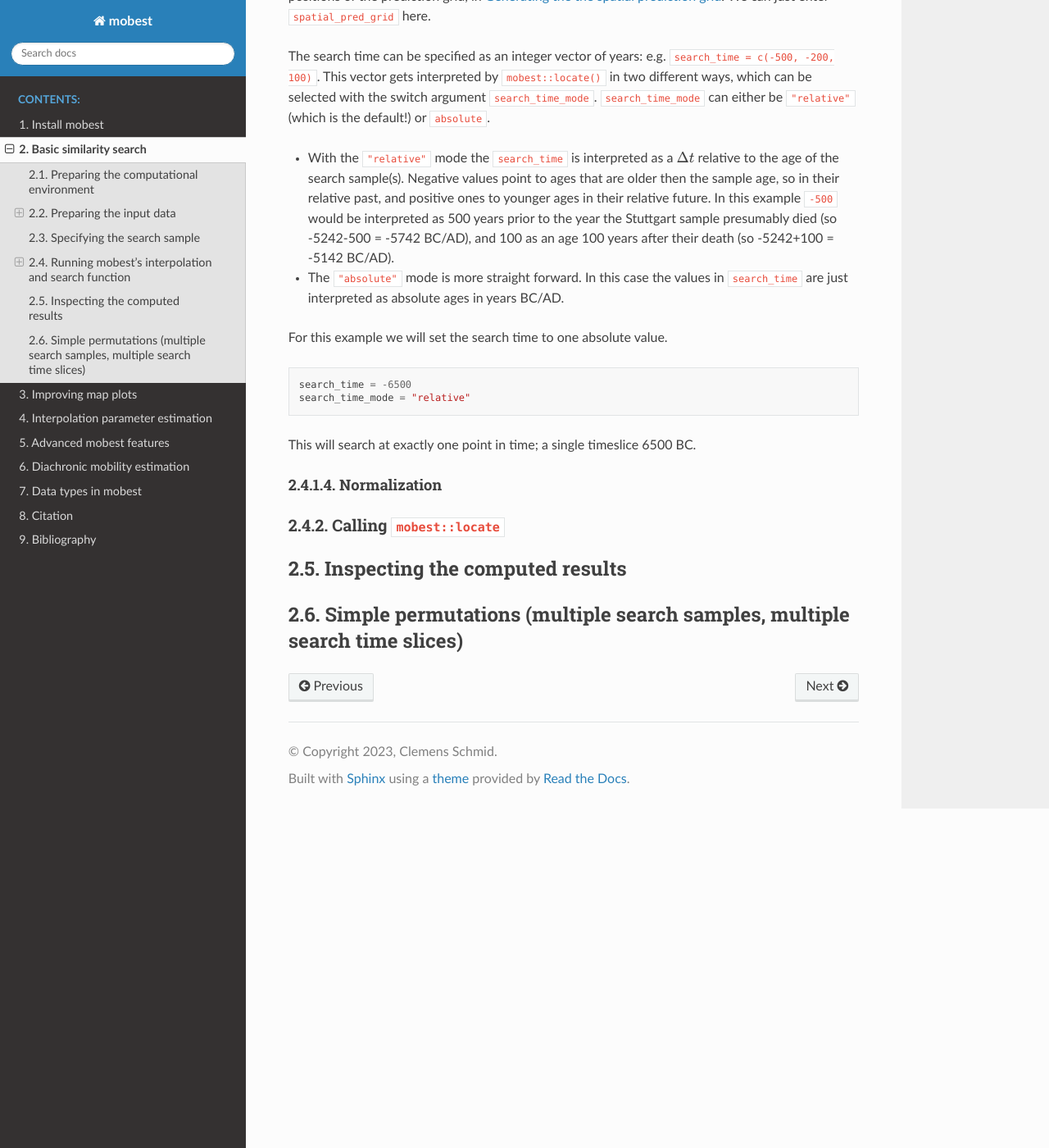
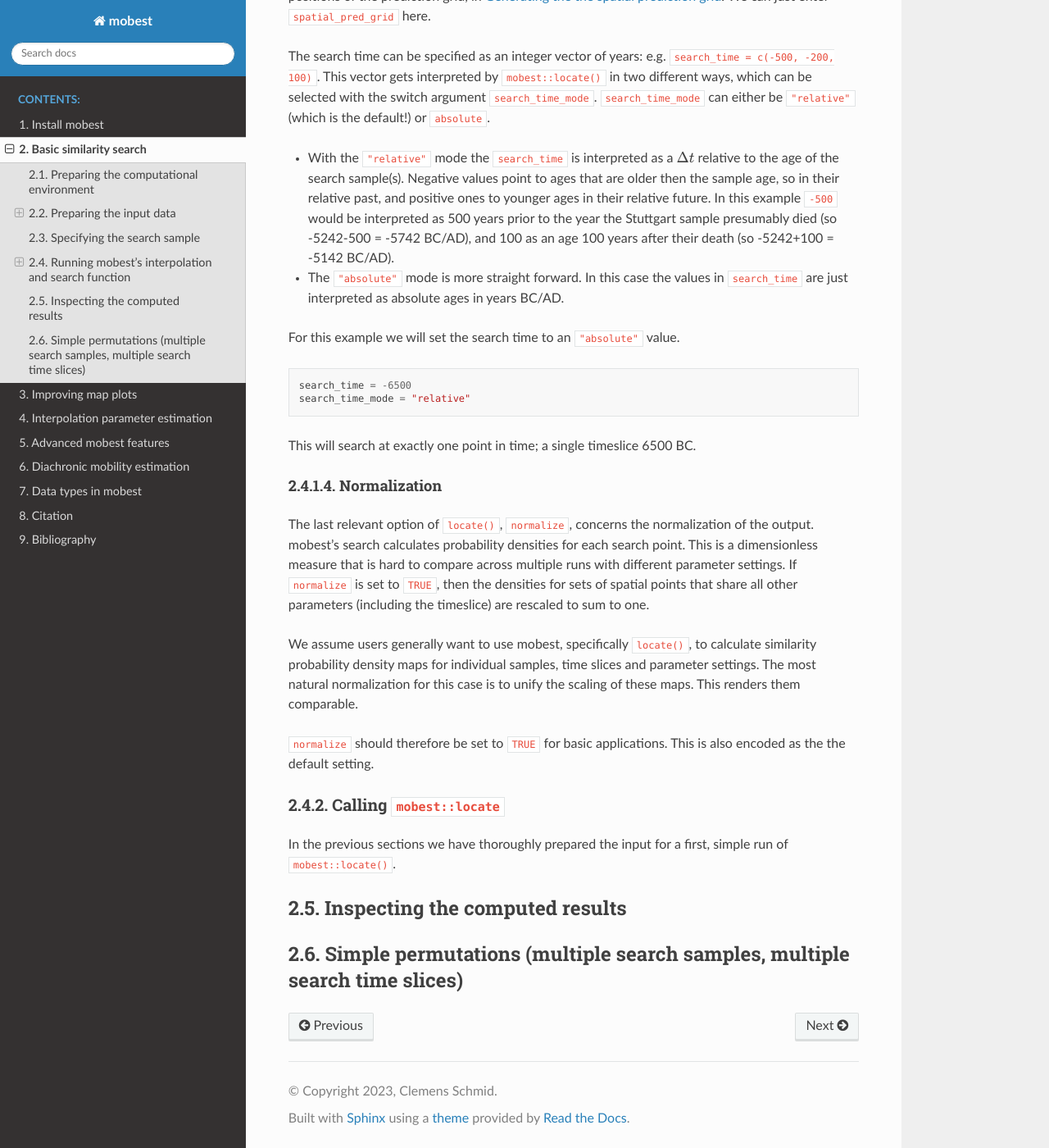
Before and after one commit to nevrome/mobest, a Sphinx documentation site: the page built from docs/basic.md, in a window 1280 px wide and 1400 px high, scrolled down 11102 px. Shown: the whole window at 82% size. Built offline with Sphinx 7.4.7 and the Read the Docs theme 2.0.0, drawn with Linux system fonts in a browser that asks for light colours; cross-references to code outside the pages are shown as plain code.

Commit message:
some sentences about normalization

````diff
--- a/docs/basic.md
+++ b/docs/basic.md
@@ -382,7 +382,7 @@ The search time can be specified as an integer vector of years: e.g. `search_tim
 - With the `"relative"` mode the `search_time` is interpreted as a $\Delta t$ relative to the age of the search sample(s). Negative values point to ages that are older then the sample age, so in their relative past, and positive ones to younger ages in their relative future. In this example `-500` would be interpreted as 500 years prior to the year the Stuttgart sample presumably died (so -5242-500 = -5742 BC/AD), and 100 as an age 100 years after their death (so -5242+100 = -5142 BC/AD).
 - The `"absolute"` mode is more straight forward. In this case the values in `search_time` are just interpreted as absolute ages in years BC/AD.
 
-For this example we will set the search time to one absolute value.
+For this example we will set the search time to an `"absolute"` value.
 
 ```r
 search_time = -6500
@@ -393,7 +393,15 @@ This will search at exactly one point in time; a single timeslice 6500 BC.
 
 #### Normalization
 
+The last relevant option of `locate()`, `normalize`, concerns the normalization of the output. mobest's search calculates probability densities for each search point. This is a dimensionless measure that is hard to compare across multiple runs with different parameter settings. If `normalize` is set to `TRUE`, then the densities for sets of spatial points that share all other parameters (including the timeslice) are rescaled to sum to one.
+
+We assume users generally want to use mobest, specifically `locate()`, to calculate similarity probability density maps for individual samples, time slices and parameter settings. The most natural normalization for this case is to unify the scaling of these maps. This renders them comparable.
+
+`normalize` should therefore be set to `TRUE` for basic applications. This is also encoded as the the default setting.
+
 ### Calling `mobest::locate`
+
+In the previous sections we have thoroughly prepared the input for a first, simple run of `mobest::locate()`.
 
 ## Inspecting the computed results
 
````
